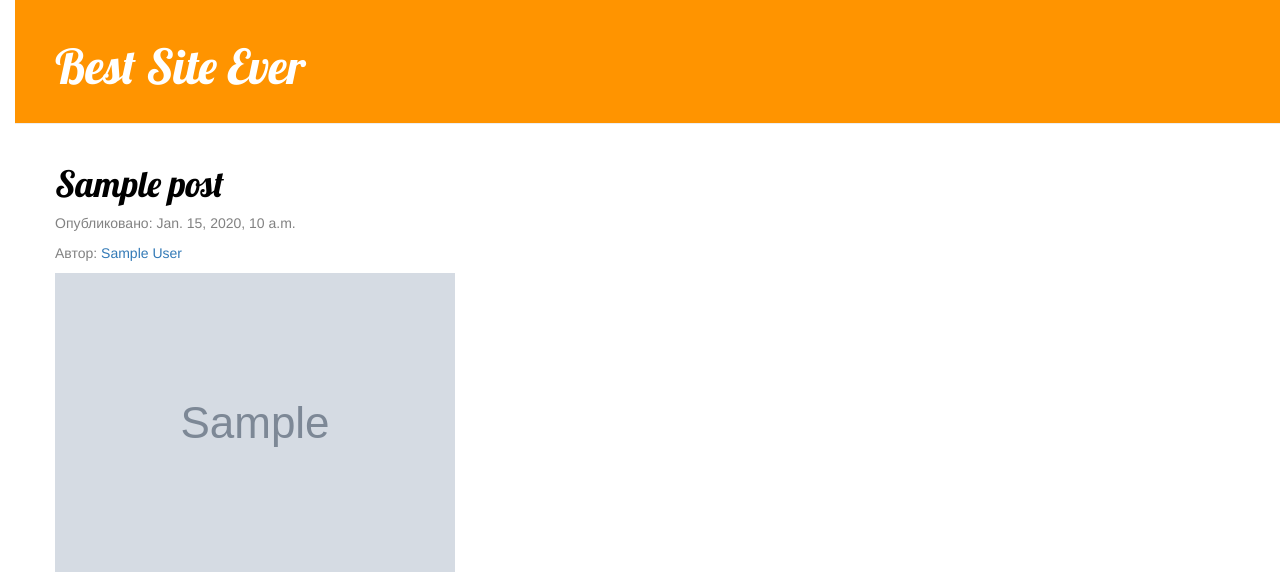
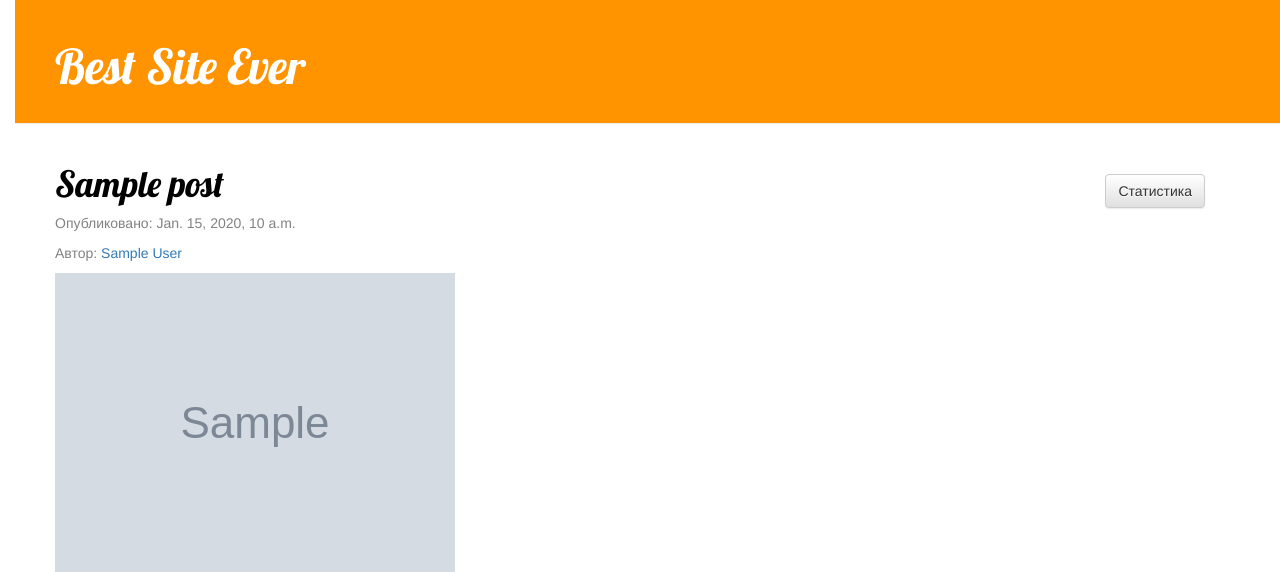
Before and after one commit to andr-knv/dj-blog, a Django app: template django-blog/templates/blog/post_list.html in a window 1280 px wide. Shown: the top 572 px of the page. Run offline with Django 3.2, Linux system fonts and the light colour scheme; the template is opened without the code that fills it: most values are stand-ins (such as "Sample title", 1, 10 or a date in 2020); grey boxes marked "Sample" are stand-in pictures; some libraries are stand-ins or nearby versions.

Commit message:
templates fixed

```diff
--- a/django-blog/templates/blog/post_list.html
+++ b/django-blog/templates/blog/post_list.html
@@ -3,9 +3,13 @@
 {% load thumbnail %}
 {% block content %}
     {% if request.user.is_authenticated %}
-        <a href="/post/create" class="top-menu"><span style="color:black"
-                                                      class="glyphicon glyphicon-plus"></span></a>
+        <a href="/post/create" class="top-menu">
+            <button class="btn btn-default ">Добавить запись</button>
+        </a>
     {% endif %}
+    <a href="/authors/stats" class="top-menu">
+            <button class="btn btn-default ">Статистика</button>
+        </a>
     {% for post in post_list %}
         <div class="post">
             <h1><a href="{% url 'post_detail' slug=post.url %}">{{ post.title }}</a></h1>
```
Also changed, not shown: django-blog/templates/blog/post_detail.html (+4 -4 lines).
